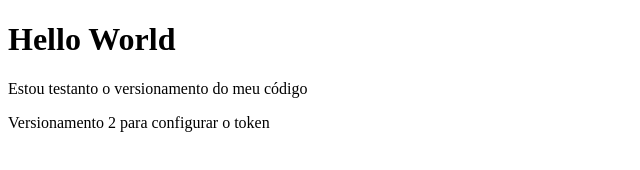
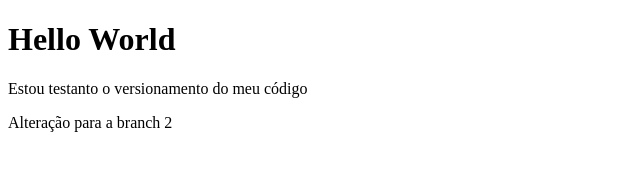
Before and after one commit to barbosagio/teste-versionamento, a plain HTML site: page index.html in a window 1280 px wide. Shown: the whole page, without its empty margins (0-640 px from the left). Drawn offline with Linux system fonts and the light colour scheme.

Commit message:
Alteração na branch teste

```diff
--- a/index.html
+++ b/index.html
@@ -8,6 +8,6 @@
 <body>
     <h1>Hello World</h1>
     <p>Estou testanto o versionamento do meu código</p>
-    <p>Versionamento 2 para configurar o token</p>
+    <p>Alteração para a branch 2</p>
 </body>
 </html>
```
